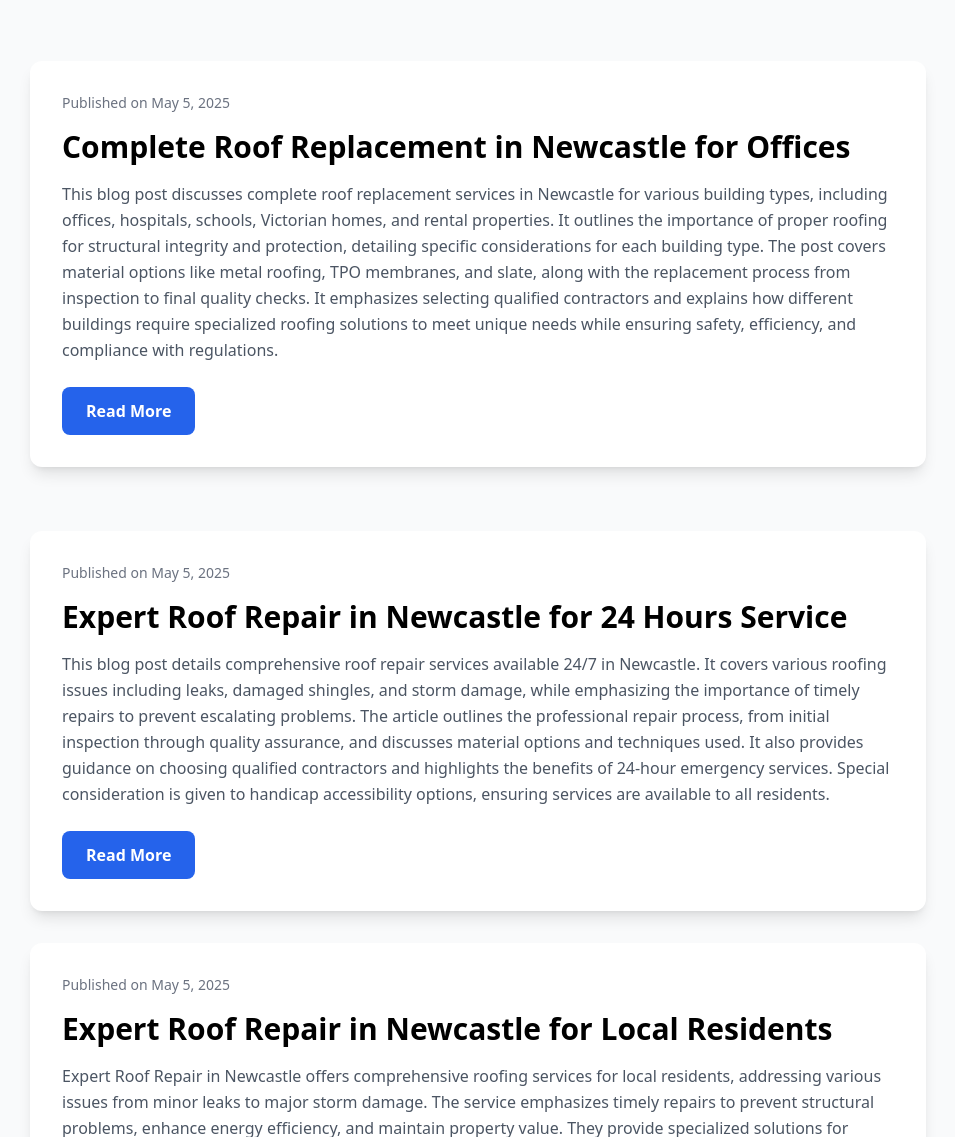
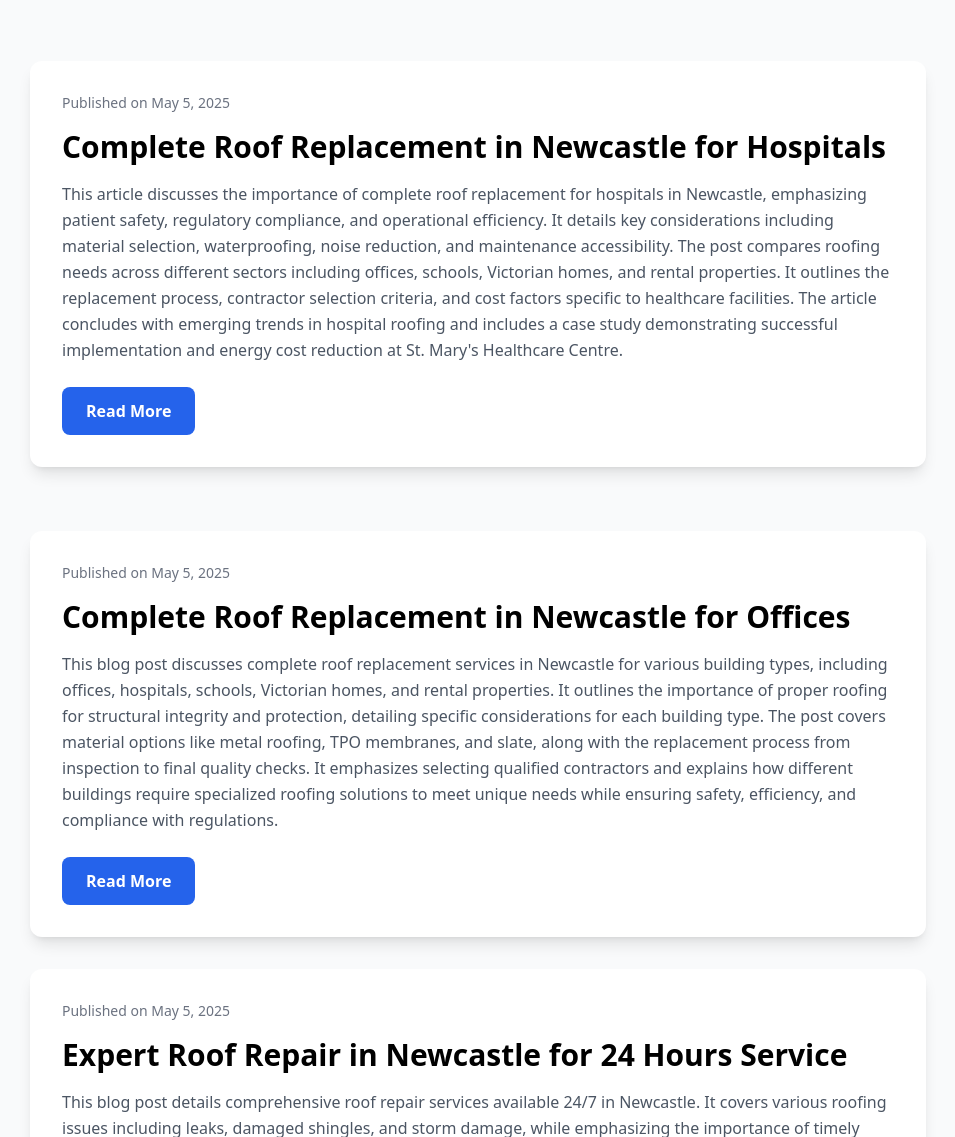
Before and after one commit to briansavic/roofing-newcastle--say-goodbye-to-leaky-roofs-2025-05-05-t59rr, a plain HTML site: page blog.html in a window 1280 px wide. Shown: the part 327-1464 px from the top of the page, without its empty margins (162-1117 px from the left). Drawn offline with nearby package versions, Linux system fonts and the light colour scheme.

Commit message:
Update blog listing with complete-roof-replacement-in-newcastle-for-hospitals-20250505-qjh.html

```diff
--- a/blog.html
+++ b/blog.html
@@ -31,14 +31,21 @@
             <div class="max-w-4xl mx-auto mb-16">
                 <div class="bg-white p-8 rounded-xl shadow-lg hover:shadow-xl transition duration-300">
                     <div class="text-sm text-gray-500 mb-4">Published on May 5, 2025</div>
-                    <h2 class="text-2xl md:text-3xl font-bold mb-4">Complete Roof Replacement in Newcastle for Offices</h2>
-                    <p class="text-gray-600 leading-relaxed mb-6">This blog post discusses complete roof replacement services in Newcastle for various building types, including offices, hospitals, schools, Victorian homes, and rental properties. It outlines the importance of proper roofing for structural integrity and protection, detailing specific considerations for each building type. The post covers material options like metal roofing, TPO membranes, and slate, along with the replacement process from inspection to final quality checks. It emphasizes selecting qualified contractors and explains how different buildings require specialized roofing solutions to meet unique needs while ensuring safety, efficiency, and compliance with regulations.</p>
-                    <a href="https://briansavic.github.io/roofing-newcastle--say-goodbye-to-leaky-roofs-2025-05-05-t59rr/blog/complete-roof-replacement-in-newcastle-for-offices-20250505-cqb.html" class="inline-block bg-blue-600 hover:bg-blue-700 text-white font-semibold px-6 py-3 rounded-lg transform hover:scale-105 transition duration-300">Read More</a>
+                    <h2 class="text-2xl md:text-3xl font-bold mb-4">Complete Roof Replacement in Newcastle for Hospitals</h2>
+                    <p class="text-gray-600 leading-relaxed mb-6">This article discusses the importance of complete roof replacement for hospitals in Newcastle, emphasizing patient safety, regulatory compliance, and operational efficiency. It details key considerations including material selection, waterproofing, noise reduction, and maintenance accessibility. The post compares roofing needs across different sectors including offices, schools, Victorian homes, and rental properties. It outlines the replacement process, contractor selection criteria, and cost factors specific to healthcare facilities. The article concludes with emerging trends in hospital roofing and includes a case study demonstrating successful implementation and energy cost reduction at St. Mary's Healthcare Centre.</p>
+                    <a href="https://briansavic.github.io/roofing-newcastle--say-goodbye-to-leaky-roofs-2025-05-05-t59rr/blog/complete-roof-replacement-in-newcastle-for-hospitals-20250505-qjh.html" class="inline-block bg-blue-600 hover:bg-blue-700 text-white font-semibold px-6 py-3 rounded-lg transform hover:scale-105 transition duration-300">Read More</a>
                 </div>
             </div>
 
             <!-- Regular Blog Posts -->
             <div class="grid grid-cols-1 gap-8 max-w-4xl mx-auto">
+                <div class="bg-white p-8 rounded-xl shadow-lg hover:shadow-xl transition duration-300">
+                    <div class="text-sm text-gray-500 mb-4">Published on May 5, 2025</div>
+                    <h2 class="text-2xl md:text-3xl font-bold mb-4">Complete Roof Replacement in Newcastle for Offices</h2>
+                    <p class="text-gray-600 leading-relaxed mb-6">This blog post discusses complete roof replacement services in Newcastle for various building types, including offices, hospitals, schools, Victorian homes, and rental properties. It outlines the importance of proper roofing for structural integrity and protection, detailing specific considerations for each building type. The post covers material options like metal roofing, TPO membranes, and slate, along with the replacement process from inspection to final quality checks. It emphasizes selecting qualified contractors and explains how different buildings require specialized roofing solutions to meet unique needs while ensuring safety, efficiency, and compliance with regulations.</p>
+                    <a href="https://briansavic.github.io/roofing-newcastle--say-goodbye-to-leaky-roofs-2025-05-05-t59rr/blog/complete-roof-replacement-in-newcastle-for-offices-20250505-cqb.html" class="inline-block bg-blue-600 hover:bg-blue-700 text-white font-semibold px-6 py-3 rounded-lg transform hover:scale-105 transition duration-300">Read More</a>
+                </div>
+
                 <div class="bg-white p-8 rounded-xl shadow-lg hover:shadow-xl transition duration-300">
                     <div class="text-sm text-gray-500 mb-4">Published on May 5, 2025</div>
                     <h2 class="text-2xl md:text-3xl font-bold mb-4">Expert Roof Repair in Newcastle for 24 Hours Service</h2>
```
